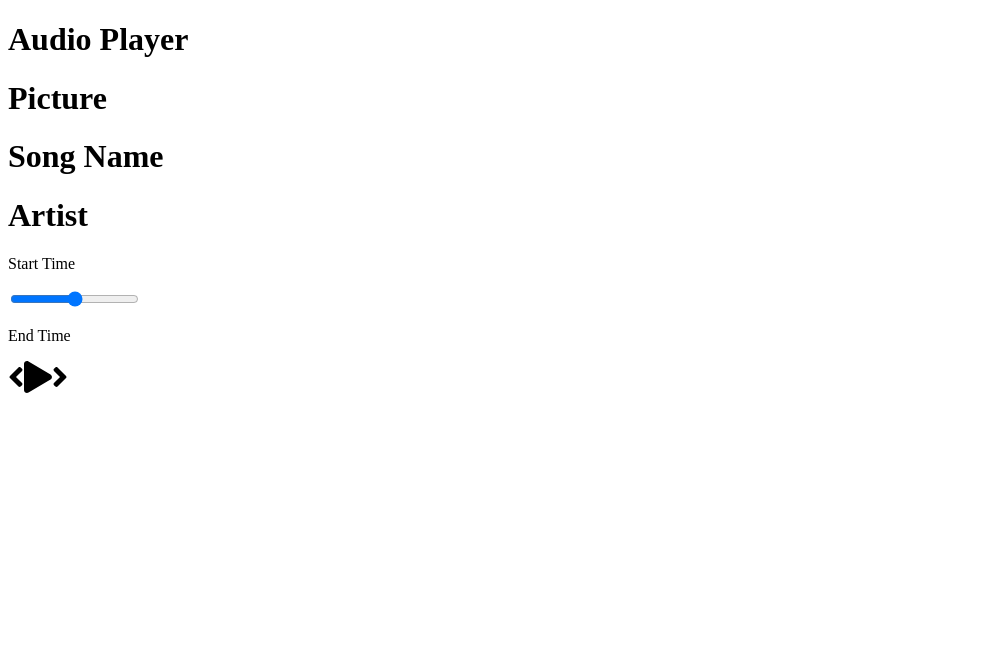
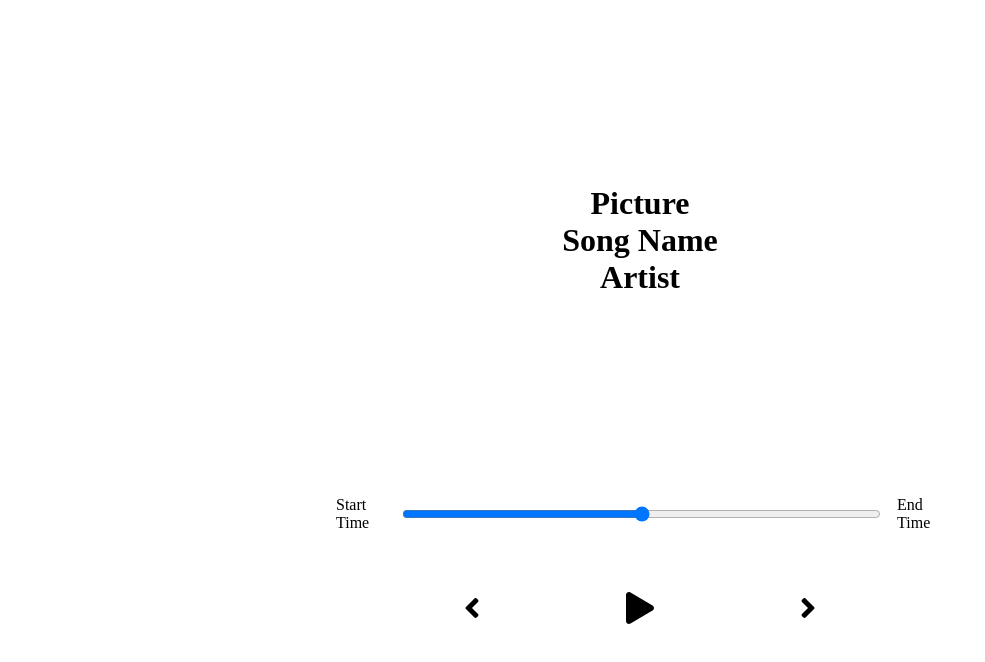
Before and after one commit to IbnDaanis/audio-player, a React (Create React App) app: page / in a window 1280 px wide. Shown: the top 662 px of the page, without its empty margins (0-985 px from the left). Built offline with nearby package versions, Linux system fonts and the light colour scheme.

Commit message:
Added styling to components

```diff
--- a/package.json
+++ b/package.json
@@ -9,7 +9,7 @@
     "@testing-library/jest-dom": "^5.11.5",
     "@testing-library/react": "^11.1.1",
     "@testing-library/user-event": "^12.2.0",
-    "node-sass": "^5.0.0",
+    "node-sass": "^4.14.1",
     "react": "^17.0.1",
     "react-dom": "^17.0.1",
     "react-scripts": "4.0.0",
--- a/src/App.js
+++ b/src/App.js
@@ -1,9 +1,9 @@
 import { Player } from './components/Player'
 import { Audio } from './components/Audio'
+import './styles/app.scss'
 export const App = () => {
   return (
     <div>
-      <h1>Audio Player</h1>
       <Audio />
       <Player />
     </div>
--- /dev/null
+++ b/src/styles/_audio.scss
@@ -0,0 +1,7 @@
+.audio-container {
+  min-height: 60vh;
+  display: flex;
+  flex-direction: column;
+  align-items: center;
+  justify-content: center;
+}
--- /dev/null
+++ b/src/styles/_player.scss
@@ -0,0 +1,33 @@
+.player {
+  min-height: 20vh;
+  display: flex;
+  flex-direction: column;
+  align-items: center;
+  justify-content: space-between;
+}
+
+.time-control {
+  width: 50%;
+  display: flex;
+
+  input {
+    width: 100%;
+    padding: 1rem 0rem;
+  }
+
+  p {
+    padding: 1rem;
+  }
+}
+
+.play-control {
+  display: flex;
+  justify-content: space-between;
+  align-items: center;
+  padding: 1rem;
+  width: 30%;
+
+  svg {
+    cursor: pointer;
+  }
+}
--- a/src/styles/app.scss
+++ b/src/styles/app.scss
@@ -3,3 +3,5 @@
   padding: 0;
   box-sizing: border-box;
 }
+
+@import "./audio", "./player"
```
Also changed, not shown: 1 other file (tests, documents, lock files or other folders).
